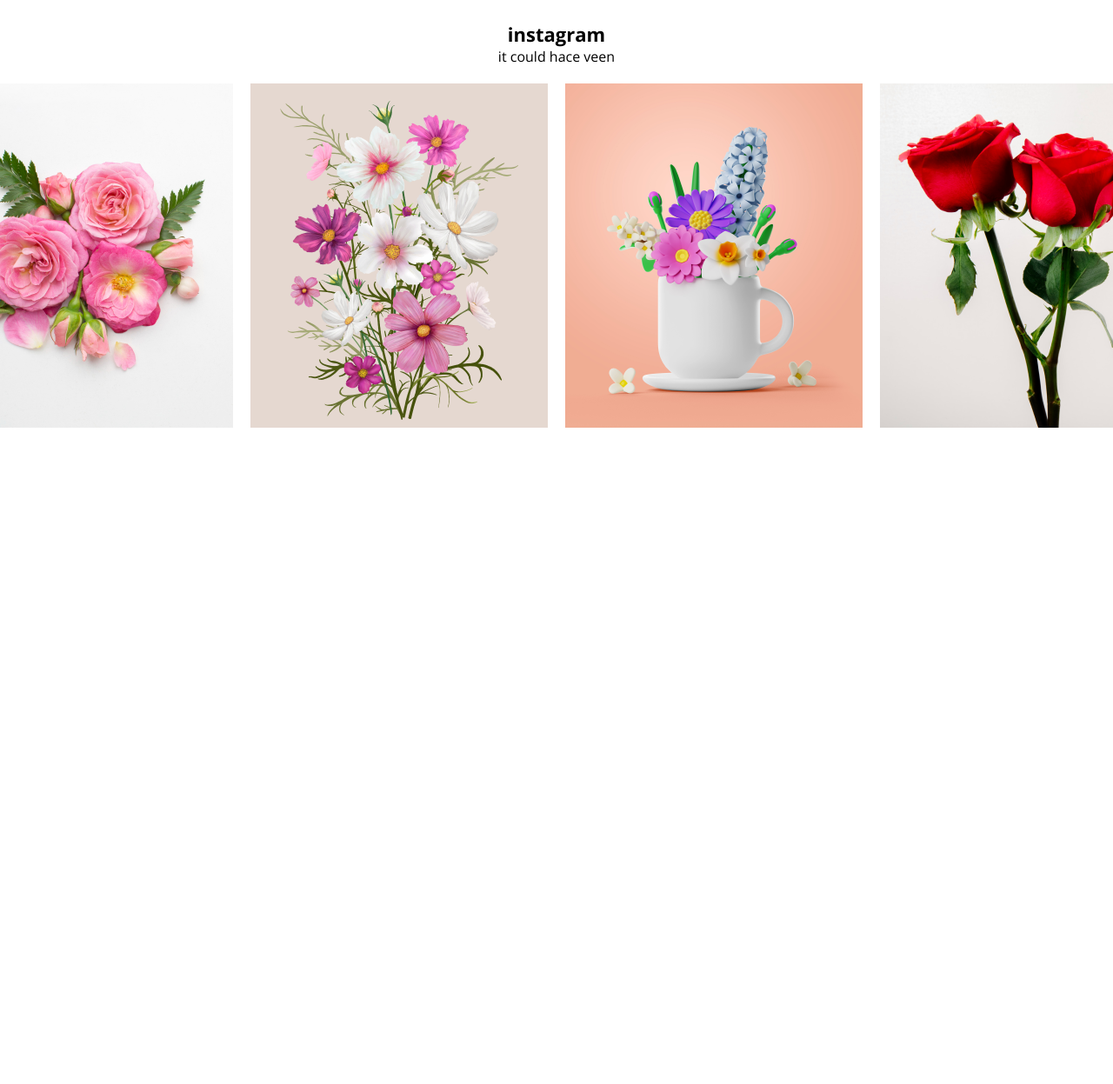
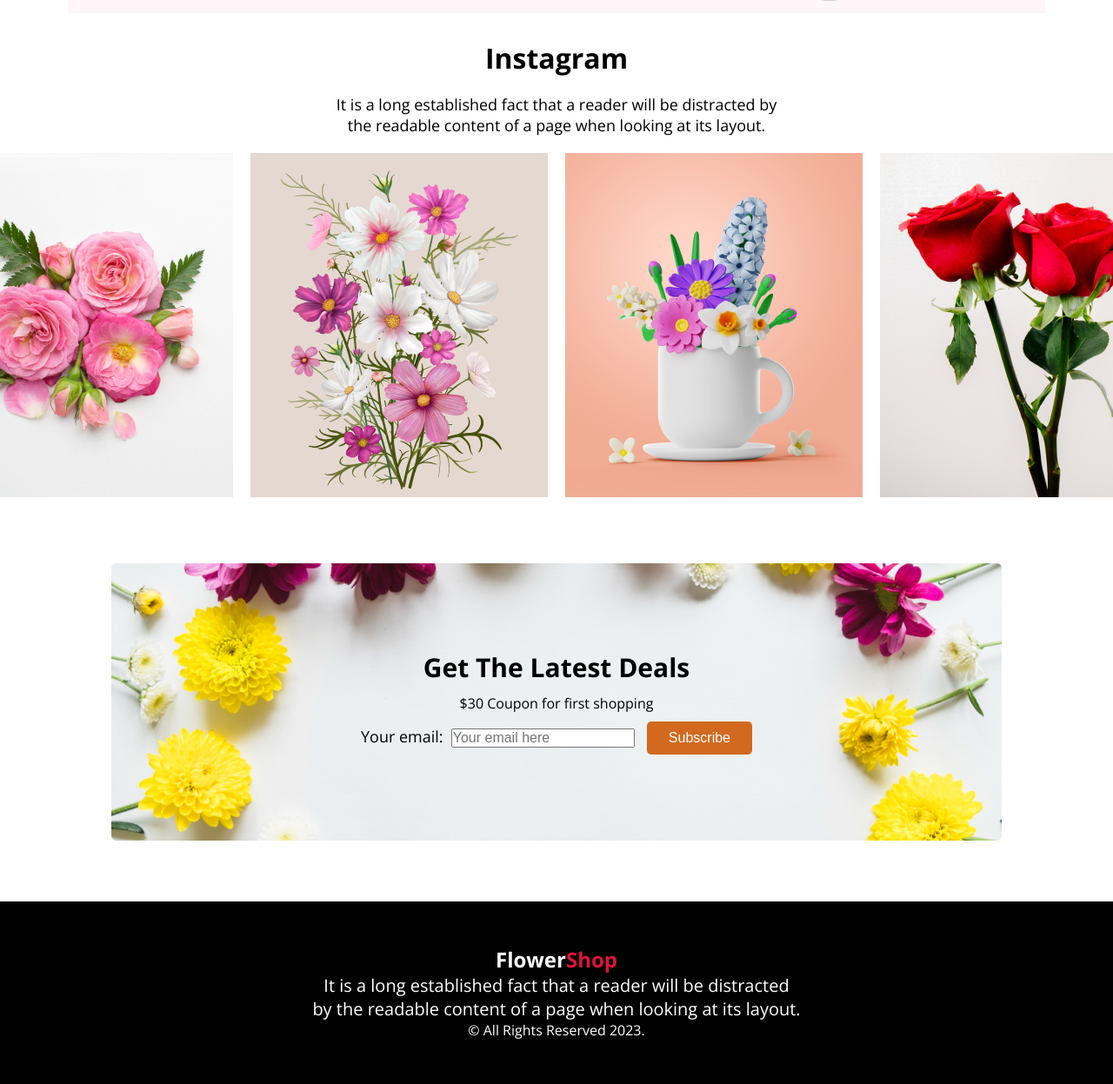
Before and after one commit to Amannan07/flower-shop-website, a plain HTML site: page index.html in a window 1280 px wide. Shown: the part 1553-2800 px from the top of the page at 87% size. Before the commit the page ends 2050 px from the top, so only its background shows below. Drawn offline with nearby package versions, Linux system fonts and the light colour scheme.

Commit message:
added main contents

```diff
--- a/index.html
+++ b/index.html
@@ -3,7 +3,7 @@
 <head>
     <meta charset="UTF-8">
     <meta name="viewport" content="width=device-width, initial-scale=1.0">
-    <title>Document</title>
+    <title>Flower Shop Website</title>
     <link rel="preconnect" href="https://fonts.googleapis.com">
 <link rel="preconnect" href="https://fonts.gstatic.com" crossorigin>
 <link href="https://fonts.googleapis.com/css2?family=Open+Sans:wght@400;700;800&display=swap" rel="stylesheet">
@@ -14,7 +14,7 @@
         <div class="header-main">
             <div class="welcome-msg">
                 <h1>Let's make<br/>beautiful flowers a<br/>part of your life</h1>
-                <p class="welcome-text">It is a long established fact that a reader will be distracted by the readable content of a page when looking its layout. The point of using Lorem Ipsum is that it has a more-or-less normal distribution of letters.</p>
+                <p class="welcome-text">It is a long established fact that a reader will be distracted by<br/> the readable content of a page when looking its layout. The point of using<br/> Lorem Ipsum is that it has a more-or-less normal distribution of letters.</p>
                 <button class="btn-primary">Shop Now</button>
             </div>
             <div>
@@ -42,8 +42,8 @@
     </div>
     <!-- instagram section -->
     <div class="insta-msg">
-        <h3 class="insta">instagram</h3>
-        <p>it could hace veen</p>
+        <h3 class="insta-title">Instagram</h3>
+        <p class="insta-description">It is a long established fact that a reader will be distracted by<br/>the readable content of a page when looking at its layout.</p>
     </div>
     <div class="pics-container">
         <div class="image"><img src="./Assets/Flower 01.png" alt=""></div>
@@ -52,11 +52,34 @@
        <div class="image"><img src="./Assets/Rectangle 6.png" alt=""></div>
 
     </div>
+    <div class="bottom-container">
+        <div class="bottom-info">
+            <h3 class="latest-deal">Get The Latest Deals</h3>
+        <p class="spcial-offer">$30 Coupon for first shopping</p>
+        <form action="">
+            <label for="email">Your email:</label>
+            <input class="mail-input" id="email" type="text" placeholder="Your email here">
+            <button class="btn-submit">Subscribe</button>
+
+        </form>
+        </div>
+
+
+
+    </div>
 
 
 
     </main>
     <footer>
+        <div class="footer-section">
+            <div class="shop">
+                <h2>Flower<span class="flow-shop">Shop</span></h2>
+                <p class="footer-description">It is a long established fact that a reader will be distracted<br/> by the readable content of a page when looking at its layout.</p>
+                &copy All Rights Reserved 2023.
+            </div>
+        </div>
+
 
     </footer>
 
--- a/styles.css
+++ b/styles.css
@@ -44,25 +44,28 @@ body {
 
  }
 .featured-msg{
-    /* width: 100%; */
     margin-top: 20px;
-    /* justify-content: center; */
-    /* align-items: center; */
+    margin-bottom: 20px;
+    text-align: center;
 }
 .feature-title{
-    text-align: center;
-    margin-bottom: 10px;
+    font-size: 36px;
 }
 .feature-text{
-    text-align: center;
+    font-size: 18px;
+    margin-top: 20px;
+    margin-bottom: 20px;
 }
 
 .hot-deal-sale{
+    width: 80%;
+    margin: auto;
     background-color: rgba(229, 84, 115, 0.05);
     display: flex;
     justify-content: space-around;
     align-items: center;
-    margin-top: 30px;
+    padding-left: 50px;
+    padding-right: 50px;
 }
 .deal-text{
     align-items: center;
@@ -90,14 +93,90 @@ body {
     margin-bottom: 20px;
     text-align: center;
 }
-.insta{
-    font-size: 22px;
-    font-weight: bold;
+.insta-title{
+    font-size: 32px;
+}
+.insta-description{
+    font-size: 18px;
+    margin-top: 20px;
+    margin-bottom: 20px;
 }
 .pics-container{
+    width: 80%;
+    margin: auto;
    display: flex;
    justify-content: center;
    gap: 20px;
-   margin-top: 10px;
+   margin-bottom: 30px;
+
 
 }
+.bottom-container{
+    width: 80%;
+    height: 400px;
+    margin: auto;
+    display: flex;
+    justify-content: center;
+    align-items: center;
+    background-image: url("./Assets/Rectangle\ 9.png");
+    background-size: contain;
+    background-position: center;
+    background-repeat: no-repeat;
+    margin-top: 20px;
+
+
+    }
+    .bottom-info{
+        text-align: center;
+    }
+.latest-deal{
+    font-size: 30px;
+   margin-bottom: 10px;
+}
+.spcial-offer{
+    font-size: 16px;
+    margin-bottom: 10px;
+}
+.btn-submit{
+    border-radius: 5px;
+    background-color: chocolate;
+    border: 0px;
+    color: white;
+    font-size: 16px;
+    font-weight: 200;
+    padding: 10px 25px;
+    margin-left: 10px;
+}
+label{
+    font-size: 18px;
+}
+.mail-input{
+    font-size: 16px;
+    margin-left: 5px;
+}
+/* footer section */
+.footer-section{
+    width: 100%;
+    height: 300px;
+    display: flex;
+    justify-content: space-around;
+    background-color: black;
+    margin-top: 30px;
+}
+.shop{
+    margin: 50px;
+    justify-content: center;
+    align-items: center;
+    text-align: center;
+
+    color: white;
+}
+.flow-shop{
+    color: crimson;
+}
+.footer-description{
+    font-size: 20px;
+}
+.copyright{
+    font-size: small;
+}
```
